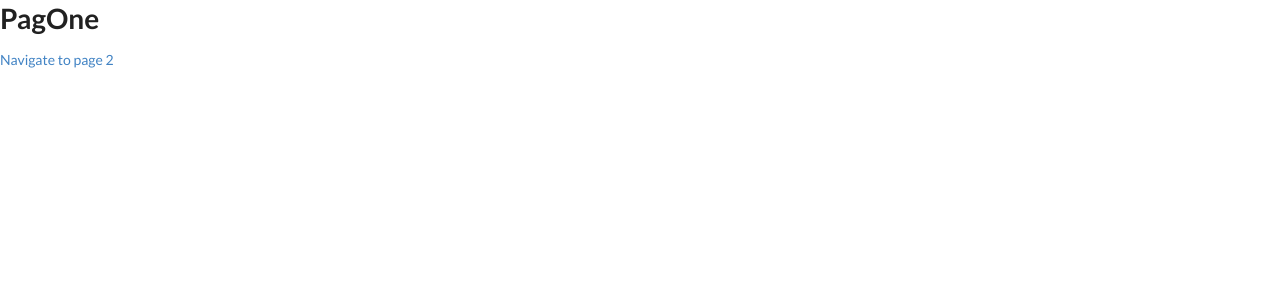
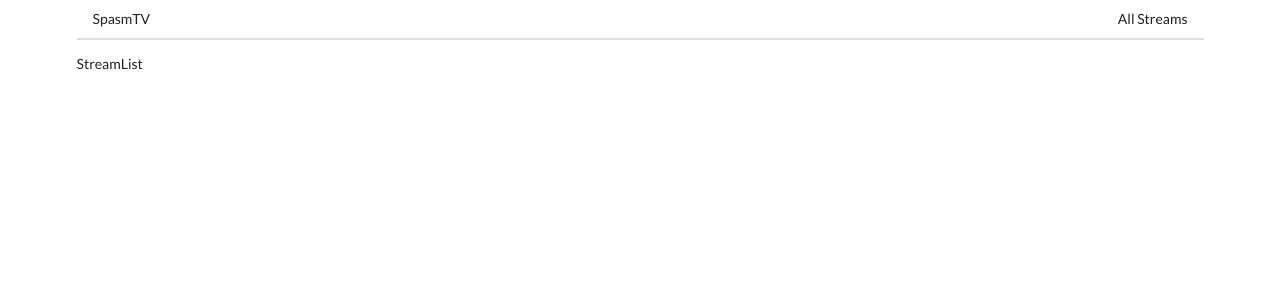
Before and after one commit to akexinad/twitch-clone, a React (Create React App) app in the folder client/: page / in a window 1280 px wide. Shown: the top 300 px of the page. Built offline with nearby package versions, Linux system fonts and the light colour scheme.

Commit message:
Header prep

```diff
--- a/client/src/components/App.js
+++ b/client/src/components/App.js
@@ -1,32 +1,24 @@
 import React from 'react'
-import { BrowserRouter, Route, Link } from 'react-router-dom'
+import { BrowserRouter, Route } from 'react-router-dom'
 
-const PageOne = () => {
-  return (
-    <div>
-      <h1>PagOne</h1>
-      <Link to="/pagetwo">Navigate to page 2</Link>
-    </div>
-  )
-}
-
-const PageTwo = () => {
-  return (
-    <div>
-      <h1>PageTwo</h1>
-      <button>Click Me!</button>
-      <Link to="/">Navigate to page 1</Link>
-    </div>
-  )
-}
+import Header from './Header.js'
+import StreamCreate from './streams/StreamCreate.js'
+import StreamEdit from './streams/StreamEdit.js'
+import StreamDelete from './streams/StreamDelete.js'
+import StreamList from './streams/StreamList.js'
+import StreamShow from './streams/StreamShow.js'
 
 const App = () => {
   return (
-    <div>
+    <div className="ui container">
       <BrowserRouter>
         <div>
-          <Route path="/" exact component={ PageOne } />
-          <Route path="/pagetwo" component={ PageTwo } />
+          <Header />
+          <Route path="/" exact component={ StreamList }></Route>
+          <Route path="/streams/new" exact component={ StreamCreate }></Route>
+          <Route path="/streams/edit" exact component={ StreamEdit }></Route>
+          <Route path="/streams/delete" exact component={ StreamDelete }></Route>
+          <Route path="/streams/show" exact component={ StreamShow }></Route>
         </div>
       </BrowserRouter>
     </div>
--- /dev/null
+++ b/client/src/components/Header.js
@@ -0,0 +1,19 @@
+import React from 'react'
+import { Link } from 'react-router-dom'
+
+const Header = () => {
+  return (
+    <div className="ui secondary pointing menu">
+      <Link to="/" className="item">
+        SpasmTV
+      </Link>
+      <div className="right menu">
+        <Link to="/" className="item">
+          All Streams
+        </Link>
+      </div>
+    </div>
+  )
+}
+
+export default Header
```
